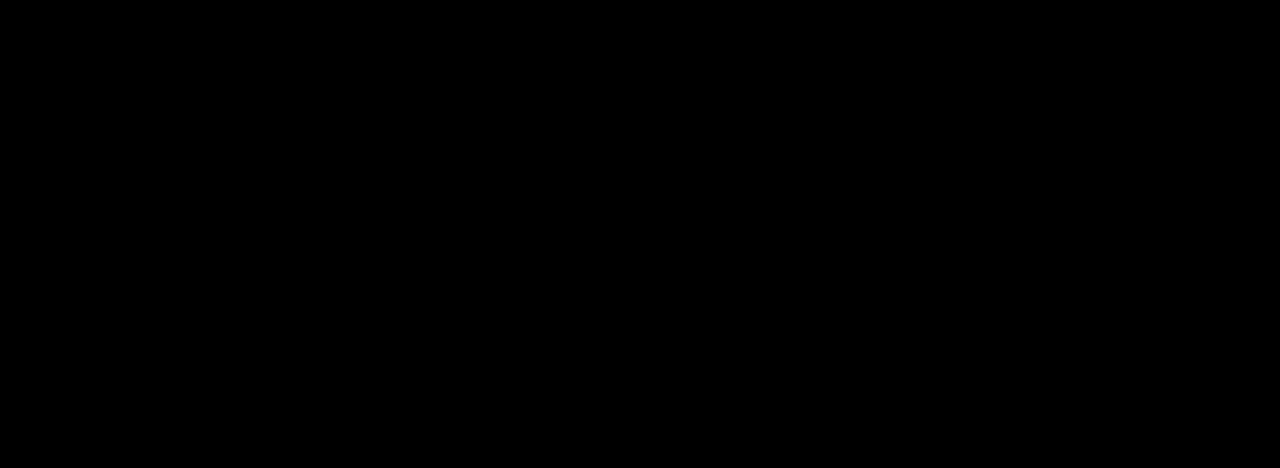
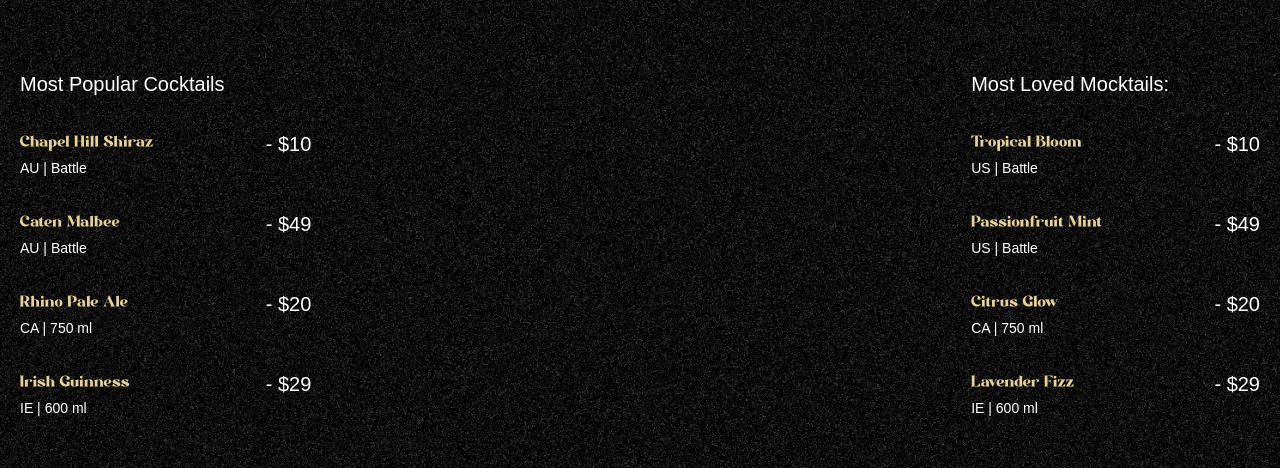
Before and after one commit to leomelegari/gsap-full, a React (Vite) app: page / in a window 1280 px wide. Shown: the part 890-1358 px from the top of the page. Built offline with nearby package versions, Linux system fonts and the light colour scheme; a web font is replaced by a local one.

Commit message:
feat: add Cocktails component with GSAP animations and cocktail listings

```diff
--- a/src/app.jsx
+++ b/src/app.jsx
@@ -2,6 +2,7 @@
 import { ScrollTrigger, SplitText } from "gsap/all";
 import Navbar from "./components/navbar";
 import Hero from "./components/hero";
+import Cocktails from "./components/cocktails";
 
 gsap.registerPlugin(ScrollTrigger, SplitText);
 
@@ -10,6 +11,7 @@
     <main>
       <Navbar />
       <Hero />
+      <Cocktails />
     </main>
   );
 };
--- /dev/null
+++ b/src/components/cocktails.jsx
@@ -0,0 +1,80 @@
+import React from "react";
+import { cocktailLists, mockTailLists } from "../../constants";
+import { useGSAP } from "@gsap/react";
+import gsap from "gsap";
+
+const Cocktails = () => {
+  useGSAP(() => {
+    const parallaxTimeline = gsap.timeline({
+      scrollTrigger: {
+        trigger: "#cocktails",
+        start: "top 30%",
+        end: "bottom 80%",
+        scrub: true,
+      },
+    });
+
+    parallaxTimeline
+      .from("#c-left-leaf", {
+        x: -100,
+        y: 100,
+      })
+      .from("#c-right-leaf", {
+        x: 100,
+        y: 100,
+      });
+  }, []);
+  return (
+    <section id="cocktails" className="noisy">
+      <img
+        src="/images/cocktail-left-leaf.png"
+        alt="left-leaf"
+        id="c-left-leaf"
+      />
+      <img
+        src="/images/cocktail-right-leaf.png"
+        alt="right-leaf"
+        id="c-right-leaf"
+      />
+
+      <div className="list">
+        <div className="popular">
+          <h2>Most Popular Cocktails</h2>
+
+          <ul>
+            {cocktailLists.map(({ country, id, name, detail, price }) => (
+              <li key={id}>
+                <div className="md:me-28">
+                  <h3>{name}</h3>
+                  <p>
+                    {country} | {detail}
+                  </p>
+                </div>
+                <span>- {price}</span>
+              </li>
+            ))}
+          </ul>
+        </div>
+        <div className="loved">
+          <h2>Most Loved Mocktails:</h2>
+
+          <ul>
+            {mockTailLists.map(({ country, id, name, detail, price }) => (
+              <li key={id}>
+                <div className="me-28">
+                  <h3>{name}</h3>
+                  <p>
+                    {country} | {detail}
+                  </p>
+                </div>
+                <span>- {price}</span>
+              </li>
+            ))}
+          </ul>
+        </div>
+      </div>
+    </section>
+  );
+};
+
+export default Cocktails;
```
